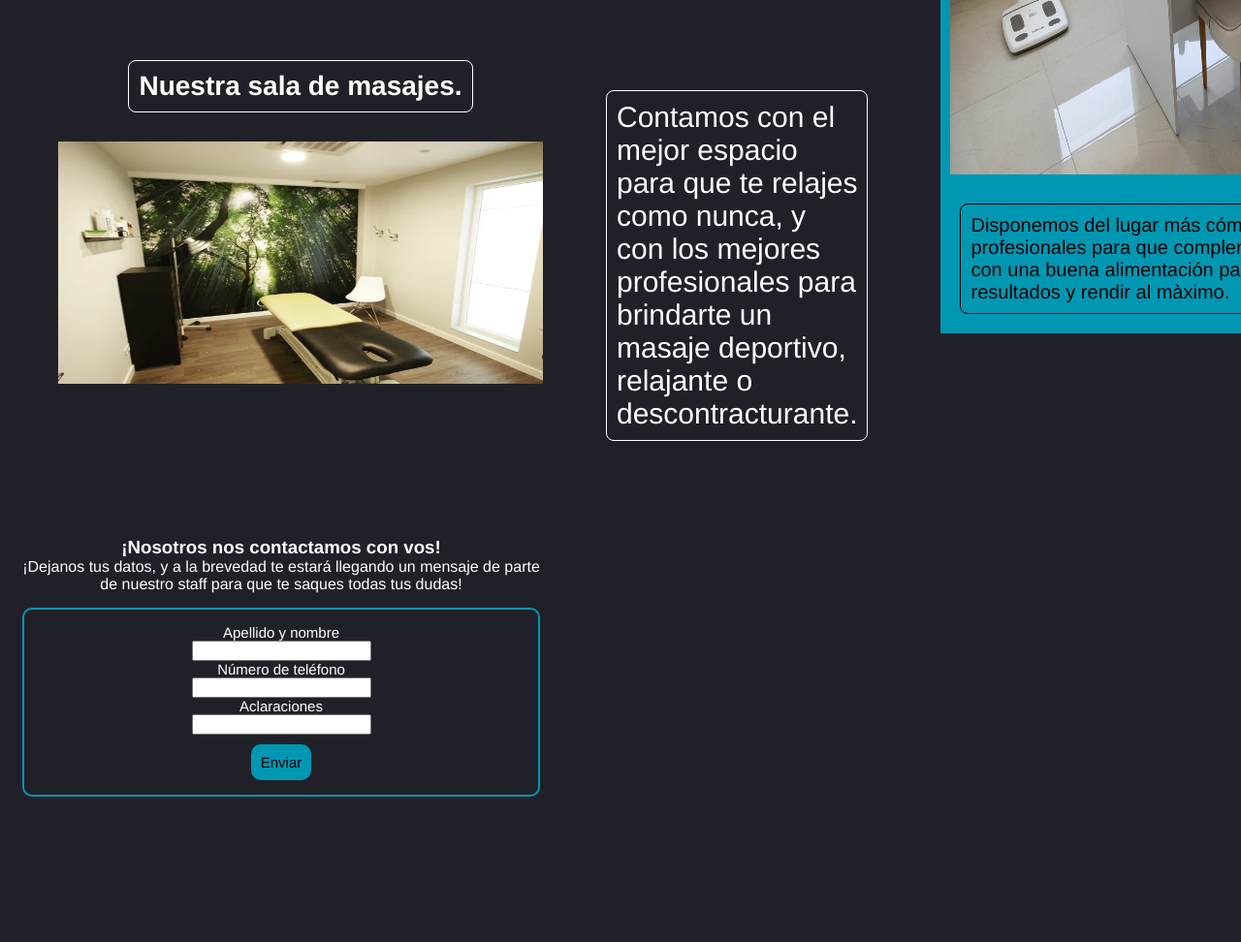
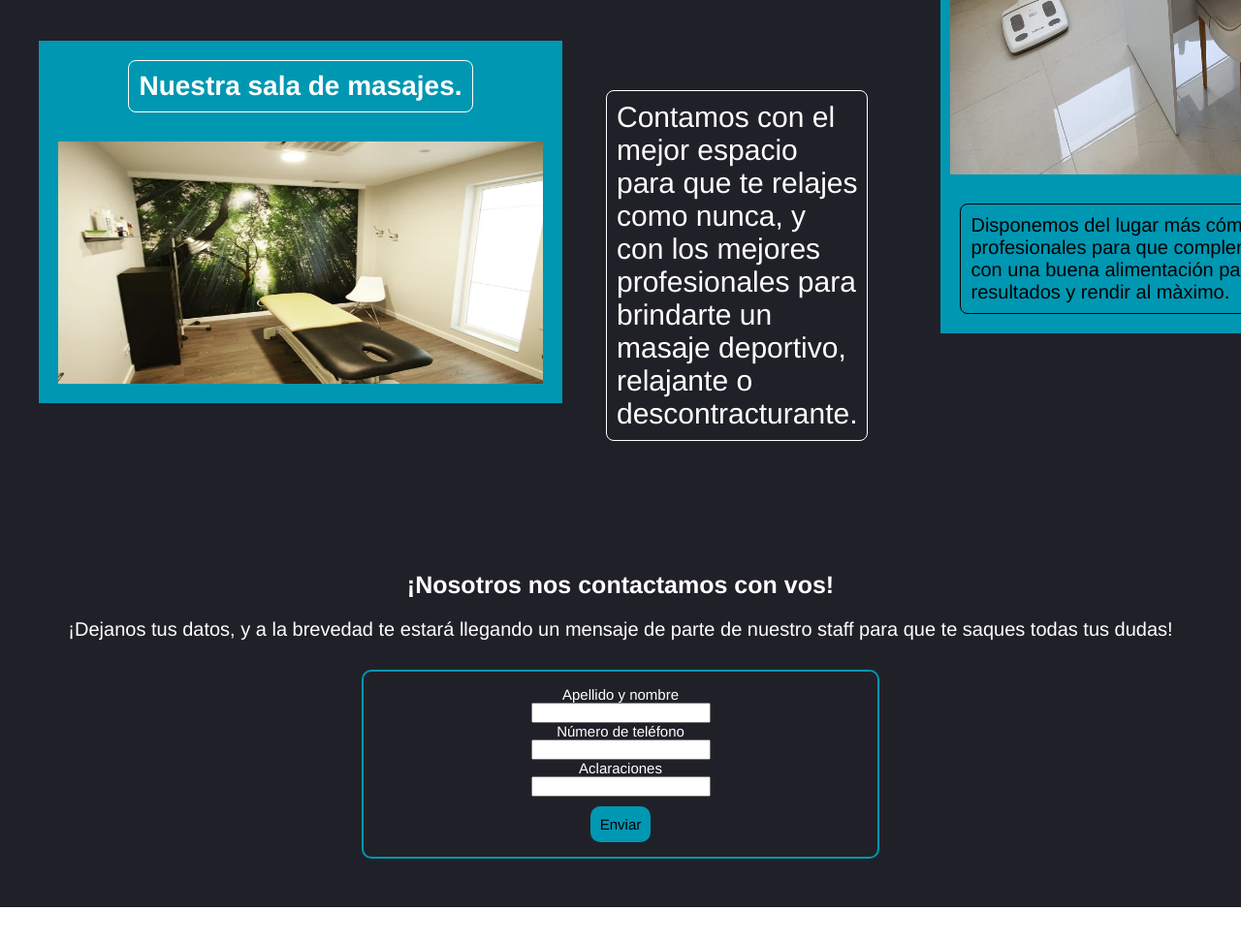
Before and after one commit to PabloDuran1/Ekko, a plain HTML site: page html/servicios.html in a window 1280 px wide. Shown: the part 968-1940 px from the top of the page at 97% size. After the commit the page ends 1904 px from the top, so only its background shows below. Drawn offline with Linux system fonts and the light colour scheme.

Commit message:
Footer arreglado

```diff
--- a/css/style.css
+++ b/css/style.css
@@ -2,7 +2,7 @@
     margin:0px;
 }
 
-html, body {
+html {
     height: 100%;
     margin:0;
 }
@@ -80,8 +80,7 @@ footer {
     color: white;
     font-size: 16px;
     font-family:'Franklin Gothic Medium', 'Arial Narrow', Arial, sans-serif;
-    padding: 20px;
-    padding-bottom:50px;
+    padding:50px;
     display:flex;
     align-items: center;
     flex-direction: column;
@@ -314,7 +313,6 @@ footer {
     background-color: #0097B2;
     align-items: center;
     background-color: #202128;
-    padding-bottom:100px;
 }
 
 
@@ -446,7 +444,7 @@ footer {
 .grid-containerservicios4 {
     grid-column: 1/2;
     grid-row: 3/4;
-    background-color:#202128 ;
+    background-color:#0097B2 ;
     display:flex;
     flex-direction: column;
     align-items: center;
--- a/html/servicios.html
+++ b/html/servicios.html
@@ -44,7 +44,6 @@
 
 <main>
 
-
     <section class="grid-containerservicios">
 
         <section class="grid-containerservicios1">
@@ -58,8 +57,9 @@
             <img src="../assets/musculacion.jpg" alt="musculacion jpg" class="imagen-musculacion">
         </section>
 
-            <section class="grid-containerservicios2texto" >
-            <p class="texto-musculacion"> Nuestra sala de musculación está equipada con todo lo que necesitas para tener el mejor entrenamiento, fuerza, potencia, resistencia, no importa qué, nosotros lo tenemos.</p>
+        <section class="grid-containerservicios2texto" >
+
+                <p class="texto-musculacion"> Nuestra sala de musculación está equipada con todo lo que necesitas para tener el mejor entrenamiento, fuerza, potencia, resistencia, no importa qué, nosotros lo tenemos.</p>
         </section>
 
 
@@ -67,6 +67,7 @@
             <h3 class="titulo-nutricion">Complementá con nutrición</h3>
 
             <img src="../assets/nutricion.jpg" alt="nutricion png"class="imagen-nutricion">
+
             <p class="texto-nutricion">Disponemos del lugar más cómodo y los mejores profesionales para que complementes tus actividades con una buena alimentación para optimizar tus resultados y rendir al màximo.</p>
 
 
@@ -80,18 +81,19 @@
             <img src="../assets/masajes.webp" alt="masajes png" class="imagen-masajes">
         </section>
 
-            <section class="grid-containerservicios4texto">
+        <section class="grid-containerservicios4texto">
+
             <p class="texto-masajes">Contamos con el mejor espacio para que te relajes como nunca, y con los mejores profesionales para brindarte un masaje deportivo, relajante o descontracturante.</p>
-
-
-
         </section>
 
+    </section>
+</main>
 
-    <footer>
-        <h3>¡Nosotros nos contactamos con vos!</h3>
+<footer>
 
-        <p>¡Dejanos tus datos, y a la brevedad te estará llegando un mensaje de parte de nuestro staff para que te saques todas tus dudas!</p>
+    <h3 class="footer-contacto">¡Nosotros nos contactamos con vos!</h3>
+
+        <p class="datos-footer">¡Dejanos tus datos, y a la brevedad te estará llegando un mensaje de parte de nuestro staff para que te saques todas tus dudas!</p>
 
         <form action="datos" class="formulario-datos">
             <label for="datos">Apellido y nombre</label>
@@ -109,8 +111,6 @@
 
     </footer>
 
-</main>
-
 
 </body>
 </html>
```
Also changed, not shown: html/nuestros_alumnos.html (+5 -4 lines), html/nuestros_planes.html (+4 -3 lines), html/quienes_somos.html (+3 -5 lines), index.html (+3 -4 lines).
